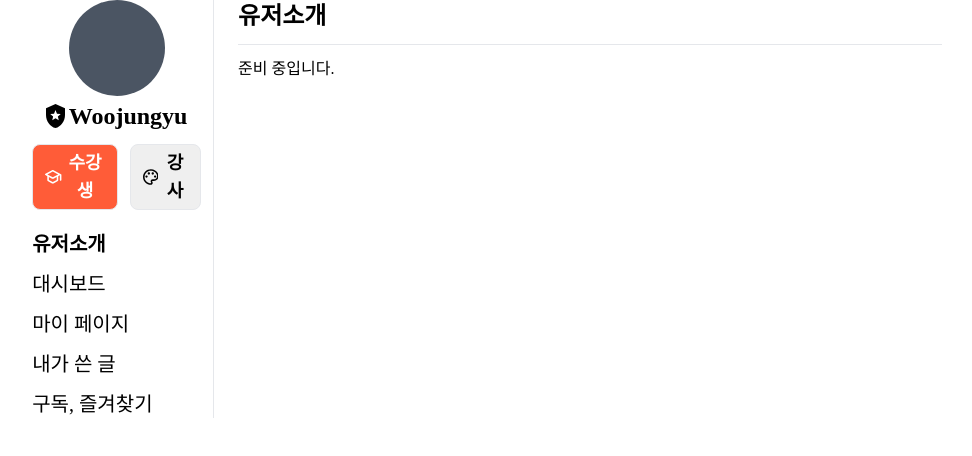
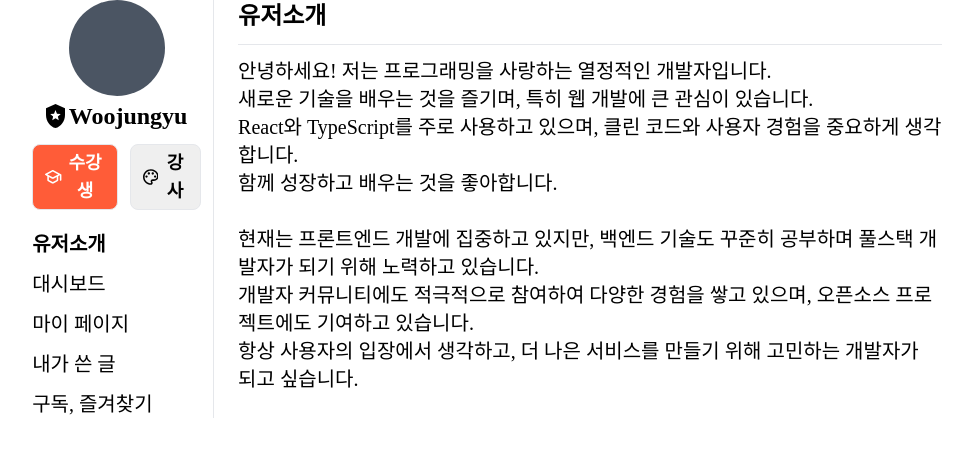
Before and after one commit to dnwnsrb11/grimtalk, a React (Vite) app: page /mypage in a window 1280 px wide. Shown: the top 456 px of the page, without its empty margins (153-1125 px from the left). Built offline with nearby package versions, Linux system fonts and the light colour scheme; a web font is replaced by a local one.

Commit message:
feat: 유저 소개 section component 구현

```diff
--- /dev/null
+++ b/src/components/mypage/MemberIntroSection.jsx
@@ -0,0 +1,14 @@
+// 마이페이지의 유저 소개 섹션을 담당하는 컴포넌트
+export const MemberIntroSection = () => {
+  // 여기서 api를 통해 intro를 불러올 예정
+  const intro = `안녕하세요! 저는 프로그래밍을 사랑하는 열정적인 개발자입니다.
+새로운 기술을 배우는 것을 즐기며, 특히 웹 개발에 큰 관심이 있습니다.
+React와 TypeScript를 주로 사용하고 있으며, 클린 코드와 사용자 경험을 중요하게 생각합니다.
+함께 성장하고 배우는 것을 좋아합니다.
+
+현재는 프론트엔드 개발에 집중하고 있지만, 백엔드 기술도 꾸준히 공부하며 풀스택 개발자가 되기 위해 노력하고 있습니다.
+개발자 커뮤니티에도 적극적으로 참여하여 다양한 경험을 쌓고 있으며, 오픈소스 프로젝트에도 기여하고 있습니다.
+항상 사용자의 입장에서 생각하고, 더 나은 서비스를 만들기 위해 고민하는 개발자가 되고 싶습니다.`;
+
+  return <p className="whitespace-pre-wrap break-all text-xl">{intro}</p>;
+};
--- a/src/routes/pages/MyPage.jsx
+++ b/src/routes/pages/MyPage.jsx
@@ -2,6 +2,7 @@ import { useState } from 'react';
 import { ProfileSection } from '@/components/mypage/ProfileSection';
 import { MyPageContentLayout } from '@/layouts/MyPageContentLayout';
 import { SubscriptionFavoriteSection } from '@/components/mypage/SubscriptionFavoriteSection';
+import { MemberIntroSection } from '@/components/mypage/MemberIntroSection';
 
 export const MyPage = () => {
   const [selectedProfileMenu, setSelectedProfileMenu] = useState('수강생');
@@ -9,6 +10,7 @@ export const MyPage = () => {
 
   const MENU_COMPONENTS = {
     '구독, 즐겨찾기': <SubscriptionFavoriteSection />,
+    유저소개: <MemberIntroSection />,
     default: <div>준비 중입니다.</div>,
   };
 
```
